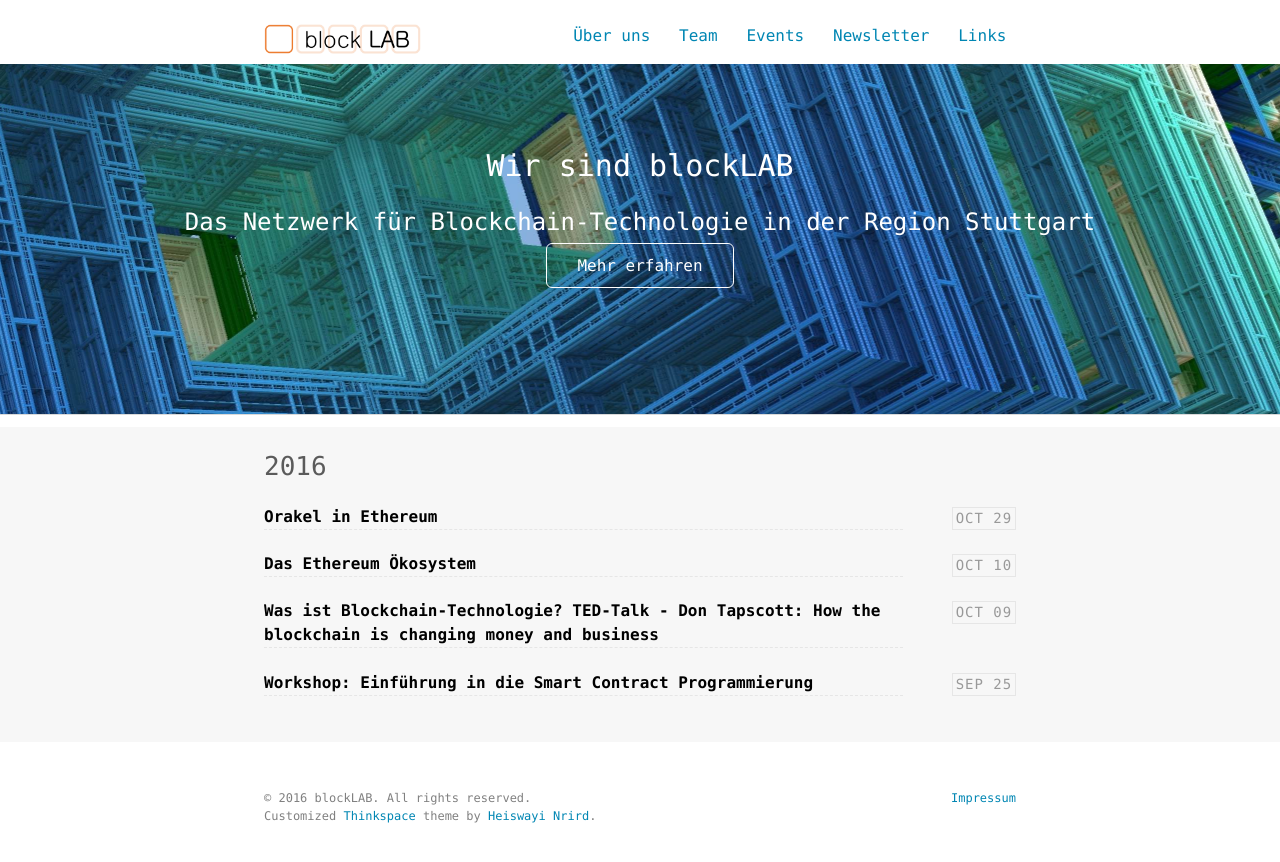
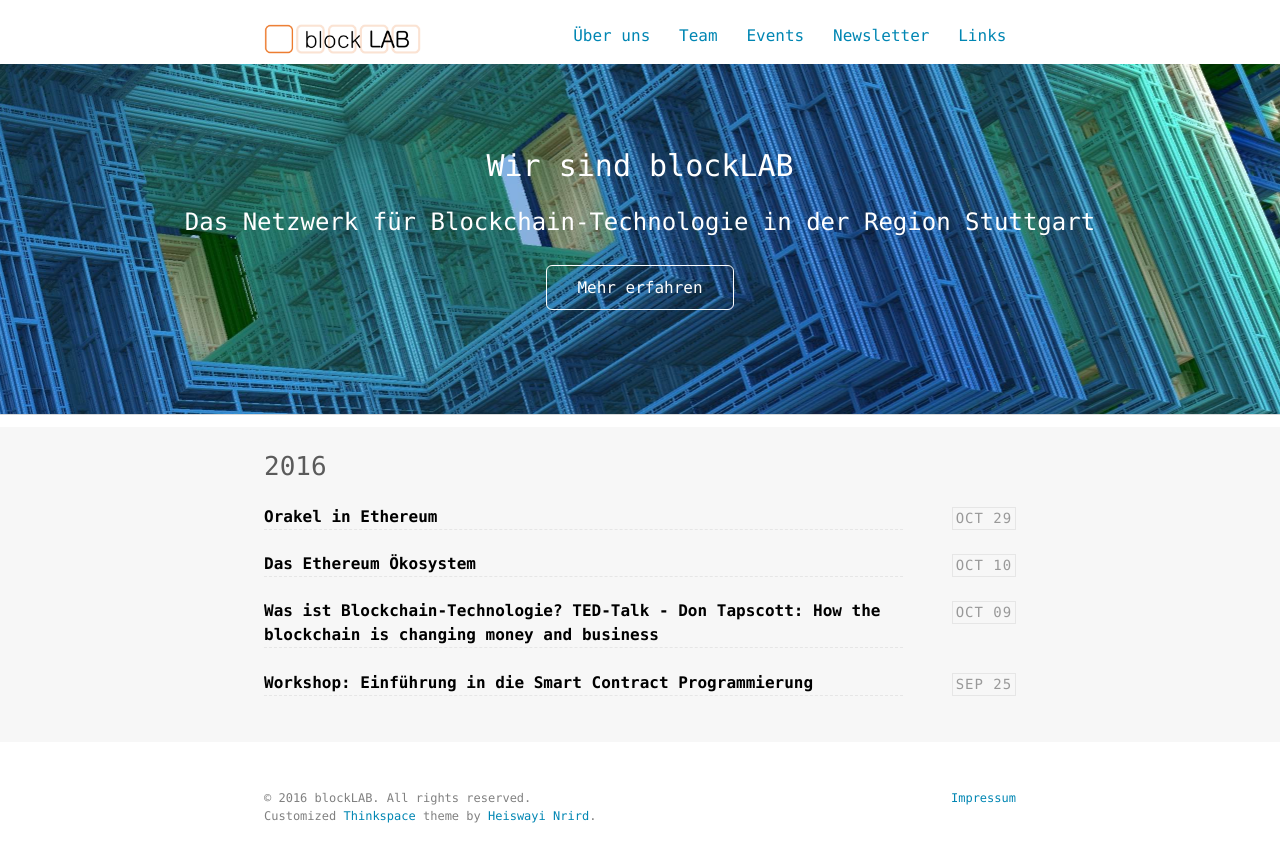
Before and after one commit to blocklab/site, a Jekyll site: the page built from index.html, in a window 1280 px wide. Shown: the top 862 px of the page. Built offline with Jekyll 4.4.1, drawn with Linux system fonts in a browser that asks for light colours.

Commit message:
improve style to have a symmetric intro

```diff
--- a/_includes/header.html
+++ b/_includes/header.html
@@ -4,7 +4,7 @@
     <div class="container">
       <div class="jumbotron-panel__intro">
         <h1>Wir sind {{ site.author.name }}</h1>
-        <h3>Das Netzwerk für Blockchain-Technologie in der Region Stuttgart</h3>
+        <h3 class="jumbotron-panel__h3">Das Netzwerk für Blockchain-Technologie in der Region Stuttgart</h3>
         <a class="jumbotron-panel__a"
            href="{{ '/about' | prepend: site.baseurl }}">Mehr erfahren</a>
       </div>
--- a/assets/scss/_layout.scss
+++ b/assets/scss/_layout.scss
@@ -283,6 +283,10 @@ hr {
   right: 0;
 }
 
+.jumbotron-panel__h3 {
+  margin-bottom: 40px;
+}
+
 .jumbotron-panel__a {
   border: 1px solid white;
   border-radius: 6px;
```
